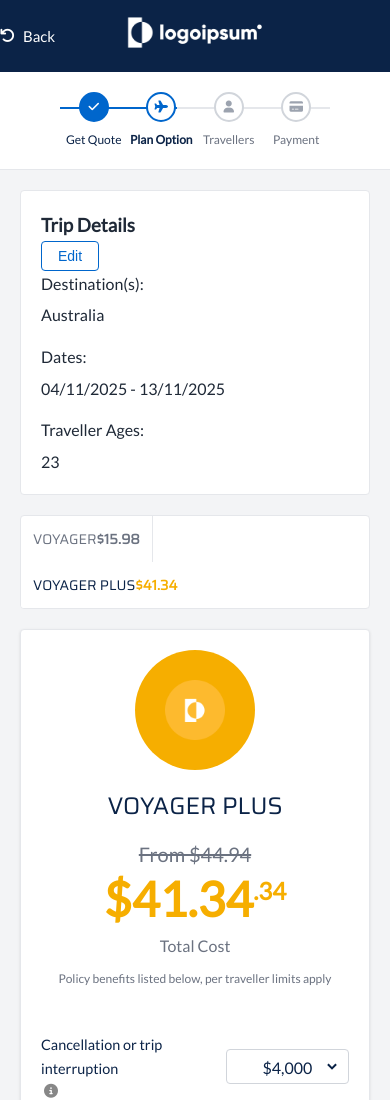
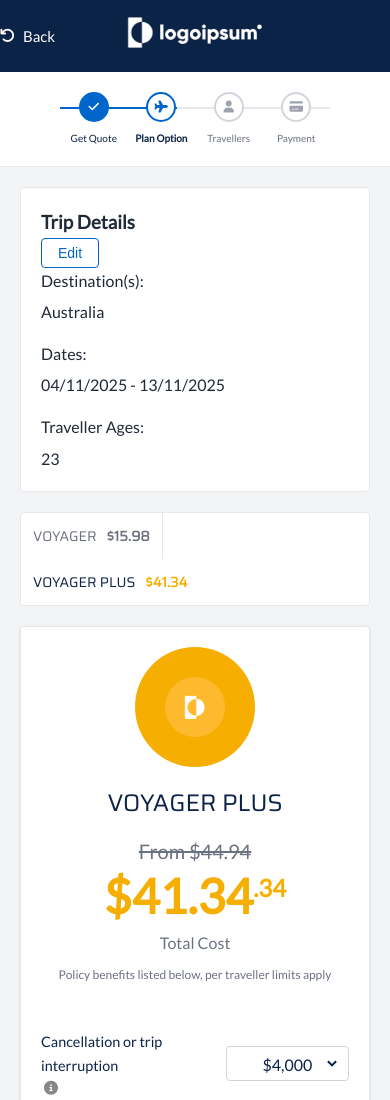
Before and after one commit to Sivasankar967/Travel-Insurence, a website built with Vite: page quote.html in a window 390 px wide. Shown: the top 1100 px of the page. Built offline with nearby package versions, Linux system fonts and the light colour scheme.

Commit message:
Fix mobile spacing for progress bar labels and plan tabs

```diff
--- a/src/quote-style.css
+++ b/src/quote-style.css
@@ -681,6 +681,8 @@ header {
     display: flex;
     justify-content: space-between;
     align-items: center;
+    gap: 10px;
+    /* Space between Name and Price */
     border-right: 1px solid var(--gray-200);
     font-family: 'Saira', sans-serif;
     color: var(--gray-500);
@@ -897,4 +899,16 @@ header {
         border: none;
         cursor: pointer;
     }
+
+    .progress-step {
+        width: 70px;
+        /* Reduced width to prevent overlapping labels */
+    }
+
+    .step-label {
+        font-size: 10px;
+        /* Smaller font for mobile */
+        white-space: normal;
+        /* Allow wrapping if necessary */
+    }
 }
```
